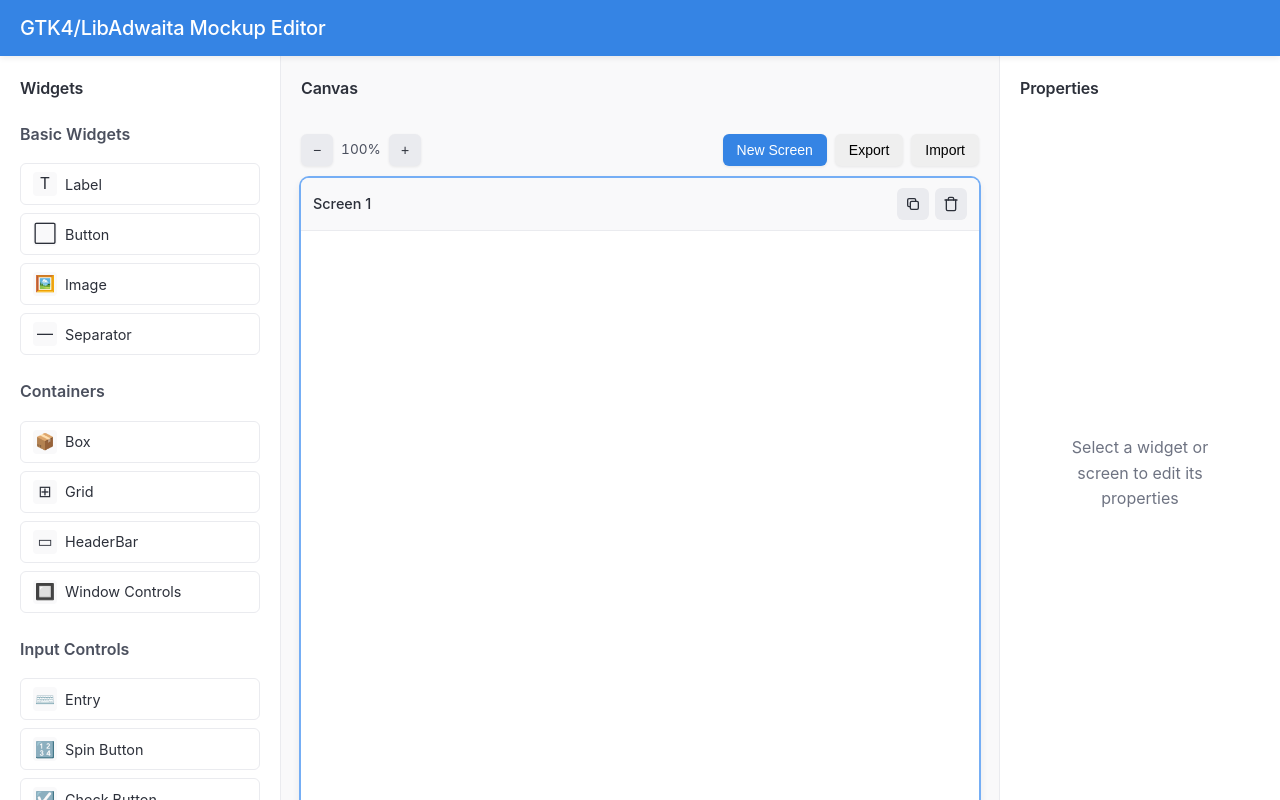
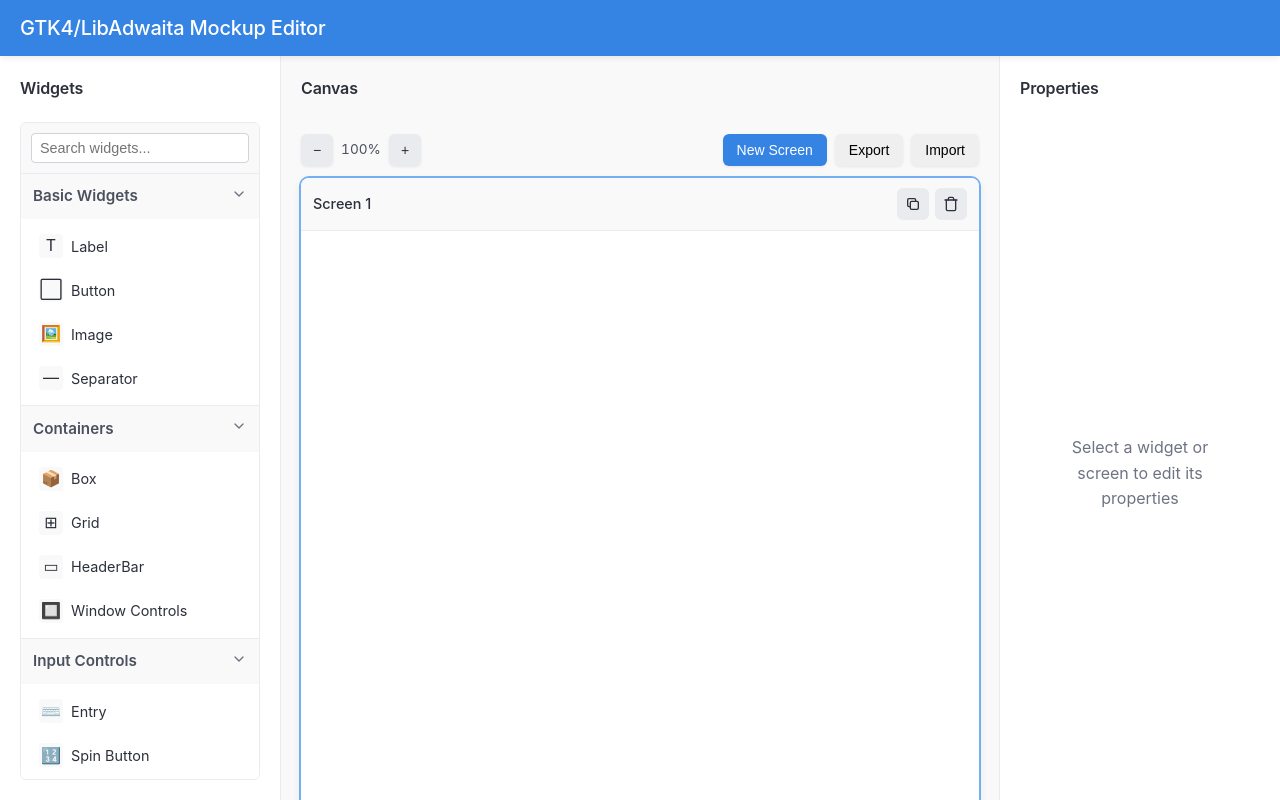
Before and after one commit to flokoe/gtkmock, a Vue app: page / in a window 1280 px wide. Built offline with nearby package versions, Linux system fonts and the light colour scheme; a web font is replaced by a local one.

Commit message:
redesign widget list and add search

```diff
--- a/src/components/WidgetsList.vue
+++ b/src/components/WidgetsList.vue
@@ -1,51 +1,122 @@
 <template>
   <div class="widgets-list">
-    <div class="widgets-category">
-      <h3>Basic Widgets</h3>
+    <div class="search-container">
+      <input
+        type="text"
+        placeholder="Search widgets..."
+        v-model="searchQuery"
+        class="search-input"
+        @keyup.esc="clearSearch"
+      />
+      <button
+        v-if="searchQuery"
+        @click="clearSearch"
+        class="clear-search"
+      >
+        <svg xmlns="http://www.w3.org/2000/svg" width="14" height="14" viewBox="0 0 24 24" fill="none" stroke="currentColor" stroke-width="2" stroke-linecap="round" stroke-linejoin="round">
+          <line x1="18" y1="6" x2="6" y2="18"></line>
+          <line x1="6" y1="6" x2="18" y2="18"></line>
+        </svg>
+      </button>
+    </div>
+
+    <div class="widgets-category" v-if="filteredBasicWidgets.length > 0 || !searchQuery">
       <div
-        v-for="widget in basicWidgets"
-        :key="widget.type"
-        class="widget-item draggable"
-        draggable="true"
-        @dragstart="onDragStart($event, widget)"
+        class="category-header"
+        @click="toggleCategory('basic')"
       >
-        <div class="widget-icon">{{ widget.icon }}</div>
-        <div class="widget-name">{{ widget.name }}</div>
+        <h3>Basic Widgets</h3>
+        <div class="toggle-icon" :class="{ 'collapsed': !categoryState.basic }">
+          <svg xmlns="http://www.w3.org/2000/svg" width="16" height="16" viewBox="0 0 24 24" fill="none" stroke="currentColor" stroke-width="2" stroke-linecap="round" stroke-linejoin="round">
+            <polyline points="6 9 12 15 18 9"></polyline>
+          </svg>
+        </div>
+      </div>
+      <div
+        class="category-content"
+        :class="{ 'collapsed': !categoryState.basic }"
+      >
+        <div
+          v-for="widget in filteredBasicWidgets"
+          :key="widget.type"
+          class="widget-item draggable"
+          draggable="true"
+          @dragstart="onDragStart($event, widget)"
+        >
+          <div class="widget-icon">{{ widget.icon }}</div>
+          <div class="widget-name">{{ widget.name }}</div>
+        </div>
       </div>
     </div>
 
-    <div class="widgets-category">
-      <h3>Containers</h3>
+    <div class="widgets-category" v-if="filteredContainerWidgets.length > 0 || !searchQuery">
       <div
-        v-for="widget in containerWidgets"
-        :key="widget.type"
-        class="widget-item draggable"
-        draggable="true"
-        @dragstart="onDragStart($event, widget)"
+        class="category-header"
+        @click="toggleCategory('container')"
       >
-        <div class="widget-icon">{{ widget.icon }}</div>
-        <div class="widget-name">{{ widget.name }}</div>
+        <h3>Containers</h3>
+        <div class="toggle-icon" :class="{ 'collapsed': !categoryState.container }">
+          <svg xmlns="http://www.w3.org/2000/svg" width="16" height="16" viewBox="0 0 24 24" fill="none" stroke="currentColor" stroke-width="2" stroke-linecap="round" stroke-linejoin="round">
+            <polyline points="6 9 12 15 18 9"></polyline>
+          </svg>
+        </div>
+      </div>
+      <div
+        class="category-content"
+        :class="{ 'collapsed': !categoryState.container }"
+      >
+        <div
+          v-for="widget in filteredContainerWidgets"
+          :key="widget.type"
+          class="widget-item draggable"
+          draggable="true"
+          @dragstart="onDragStart($event, widget)"
+        >
+          <div class="widget-icon">{{ widget.icon }}</div>
+          <div class="widget-name">{{ widget.name }}</div>
+        </div>
       </div>
     </div>
 
-    <div class="widgets-category">
-      <h3>Input Controls</h3>
+    <div class="widgets-category" v-if="filteredInputWidgets.length > 0 || !searchQuery">
       <div
-        v-for="widget in inputWidgets"
-        :key="widget.type"
-        class="widget-item draggable"
-        draggable="true"
-        @dragstart="onDragStart($event, widget)"
+        class="category-header"
+        @click="toggleCategory('input')"
       >
-        <div class="widget-icon">{{ widget.icon }}</div>
-        <div class="widget-name">{{ widget.name }}</div>
+        <h3>Input Controls</h3>
+        <div class="toggle-icon" :class="{ 'collapsed': !categoryState.input }">
+          <svg xmlns="http://www.w3.org/2000/svg" width="16" height="16" viewBox="0 0 24 24" fill="none" stroke="currentColor" stroke-width="2" stroke-linecap="round" stroke-linejoin="round">
+            <polyline points="6 9 12 15 18 9"></polyline>
+          </svg>
+        </div>
       </div>
+      <div
+        class="category-content"
+        :class="{ 'collapsed': !categoryState.input }"
+      >
+        <div
+          v-for="widget in filteredInputWidgets"
+          :key="widget.type"
+          class="widget-item draggable"
+          draggable="true"
+          @dragstart="onDragStart($event, widget)"
+        >
+          <div class="widget-icon">{{ widget.icon }}</div>
+          <div class="widget-name">{{ widget.name }}</div>
+        </div>
+      </div>
+    </div>
+
+    <div class="no-results" v-if="noResults">
+      <p>No widgets match your search</p>
     </div>
   </div>
 </template>
 
 <script setup>
-import { ref } from 'vue';
+import { ref, computed, watch } from 'vue';
+
+const searchQuery = ref('');
 
 const basicWidgets = ref([
   { type: 'label', name: 'Label', icon: 'T', defaultProps: { text: 'Label' } },
@@ -69,6 +140,100 @@ const inputWidgets = ref([
   { type: 'dropdown', name: 'Dropdown', icon: '▼', defaultProps: { items: ['Item 1', 'Item 2'] } },
 ]);
 
+// Track the open/closed state of each category
+const categoryState = ref({
+  basic: true,
+  container: true,
+  input: true
+});
+
+// Original category state before search (to restore when search is cleared)
+const originalCategoryState = ref({});
+
+// Filter widgets based on search query
+const filteredBasicWidgets = computed(() => {
+  if (!searchQuery.value) return basicWidgets.value;
+  return basicWidgets.value.filter(widget =>
+    widget.name.toLowerCase().includes(searchQuery.value.toLowerCase()) ||
+    widget.type.toLowerCase().includes(searchQuery.value.toLowerCase())
+  );
+});
+
+const filteredContainerWidgets = computed(() => {
+  if (!searchQuery.value) return containerWidgets.value;
+  return containerWidgets.value.filter(widget =>
+    widget.name.toLowerCase().includes(searchQuery.value.toLowerCase()) ||
+    widget.type.toLowerCase().includes(searchQuery.value.toLowerCase())
+  );
+});
+
+const filteredInputWidgets = computed(() => {
+  if (!searchQuery.value) return inputWidgets.value;
+  return inputWidgets.value.filter(widget =>
+    widget.name.toLowerCase().includes(searchQuery.value.toLowerCase()) ||
+    widget.type.toLowerCase().includes(searchQuery.value.toLowerCase())
+  );
+});
+
+// Check if there are no results for the search
+const noResults = computed(() => {
+  if (!searchQuery.value) return false;
+  return (
+    filteredBasicWidgets.value.length === 0 &&
+    filteredContainerWidgets.value.length === 0 &&
+    filteredInputWidgets.value.length === 0
+  );
+});
+
+// Watch for changes in search query and expand categories with results
+watch(searchQuery, (newQuery) => {
+  // If starting a new search
+  if (newQuery && !Object.keys(originalCategoryState.value).length) {
+    // Store the original state before search
+    originalCategoryState.value = { ...categoryState.value };
+
+    // Initially close all categories when starting a search
+    Object.keys(categoryState.value).forEach(category => {
+      categoryState.value[category] = false;
+    });
+  }
+
+  if (newQuery) {
+    // Only expand categories with matches
+    categoryState.value.basic = filteredBasicWidgets.value.length > 0;
+    categoryState.value.container = filteredContainerWidgets.value.length > 0;
+    categoryState.value.input = filteredInputWidgets.value.length > 0;
+  } else if (Object.keys(originalCategoryState.value).length) {
+    // Create a list of categories that had matches
+    const categoriesWithMatches = {
+      basic: filteredBasicWidgets.value.length > 0,
+      container: filteredContainerWidgets.value.length > 0,
+      input: filteredInputWidgets.value.length > 0
+    };
+
+    // Restore original state for categories without matches
+    Object.keys(originalCategoryState.value).forEach(category => {
+      // If category had matches, keep it expanded, otherwise restore original state
+      if (!categoriesWithMatches[category]) {
+        categoryState.value[category] = originalCategoryState.value[category];
+      }
+    });
+
+    // Clear the original state after handling
+    originalCategoryState.value = {};
+  }
+});
+
+// Clear search
+const clearSearch = () => {
+  searchQuery.value = '';
+};
+
+// Toggle a category's expanded/collapsed state
+const toggleCategory = (category) => {
+  categoryState.value[category] = !categoryState.value[category];
+};
+
 const onDragStart = (event, widget) => {
   event.dataTransfer.effectAllowed = 'copy';
   event.dataTransfer.setData('application/json', JSON.stringify(widget));
@@ -79,36 +244,123 @@ const onDragStart = (event, widget) => {
 .widgets-list {
   display: flex;
   flex-direction: column;
-  gap: 1.5rem;
+  border: 1px solid var(--gray-2);
+  border-radius: 6px;
+  overflow: hidden;
+  background-color: white;
+}
+
+.search-container {
+  position: relative;
+  padding: 10px;
+  border-bottom: 1px solid var(--gray-2);
+  background-color: var(--gray-1);
+}
+
+.search-input {
+  width: 100%;
+  padding: 6px 28px 6px 8px;
+  border-radius: 4px;
+  border: 1px solid var(--gray-3);
+  font-size: 0.9rem;
+  background-color: white;
+}
+
+.search-input:focus {
+  outline: none;
+  border-color: var(--blue-3);
+  box-shadow: 0 0 0 2px rgba(59, 130, 246, 0.1);
+}
+
+.clear-search {
+  position: absolute;
+  right: 16px;
+  top: 50%;
+  transform: translateY(-50%);
+  background: none;
+  border: none;
+  color: var(--gray-5);
+  cursor: pointer;
+  display: flex;
+  align-items: center;
+  justify-content: center;
+  padding: 4px;
+}
+
+.clear-search:hover {
+  color: var(--gray-7);
 }
 
 .widgets-category {
   display: flex;
   flex-direction: column;
-  gap: 0.5rem;
+  border-bottom: 1px solid var(--gray-2);
+}
+
+.widgets-category:last-child {
+  border-bottom: none;
+}
+
+.category-header {
+  display: flex;
+  justify-content: space-between;
+  align-items: center;
+  padding: 10px 12px;
+  background-color: var(--gray-1);
+  cursor: pointer;
+  user-select: none;
+  transition: background-color 0.2s;
+}
+
+.category-header:hover {
+  background-color: var(--gray-2);
 }
 
 .widgets-category h3 {
-  font-size: 1rem;
+  font-size: 0.95rem;
   font-weight: 600;
-  margin-bottom: 0.5rem;
   color: var(--gray-6);
+  margin: 0;
+}
+
+.toggle-icon {
+  color: var(--gray-5);
+  transition: transform 0.2s ease;
+}
+
+.toggle-icon.collapsed {
+  transform: rotate(-90deg);
+}
+
+.category-content {
+  display: flex;
+  flex-direction: column;
+  padding: 8px;
+  gap: 6px;
+  background-color: white;
+  max-height: 500px;
+  overflow: hidden;
+  transition: max-height 0.3s ease-in-out, padding 0.2s ease;
+}
+
+.category-content.collapsed {
+  max-height: 0;
+  padding-top: 0;
+  padding-bottom: 0;
 }
 
 .widget-item {
   display: flex;
   align-items: center;
   gap: 8px;
-  padding: 8px 12px;
-  border-radius: 6px;
-  border: 1px solid var(--gray-2);
+  padding: 7px 10px;
+  border-radius: 4px;
   background-color: white;
   transition: all 0.2s;
 }
 
 .widget-item:hover {
   background-color: var(--blue-0);
-  border-color: var(--blue-1);
 }
 
 .widget-icon {
@@ -125,4 +377,10 @@ const onDragStart = (event, widget) => {
 .widget-name {
   font-size: 0.9rem;
 }
+
+.no-results {
+  padding: 16px;
+  text-align: center;
+  color: var(--gray-5);
+}
 </style>
```
